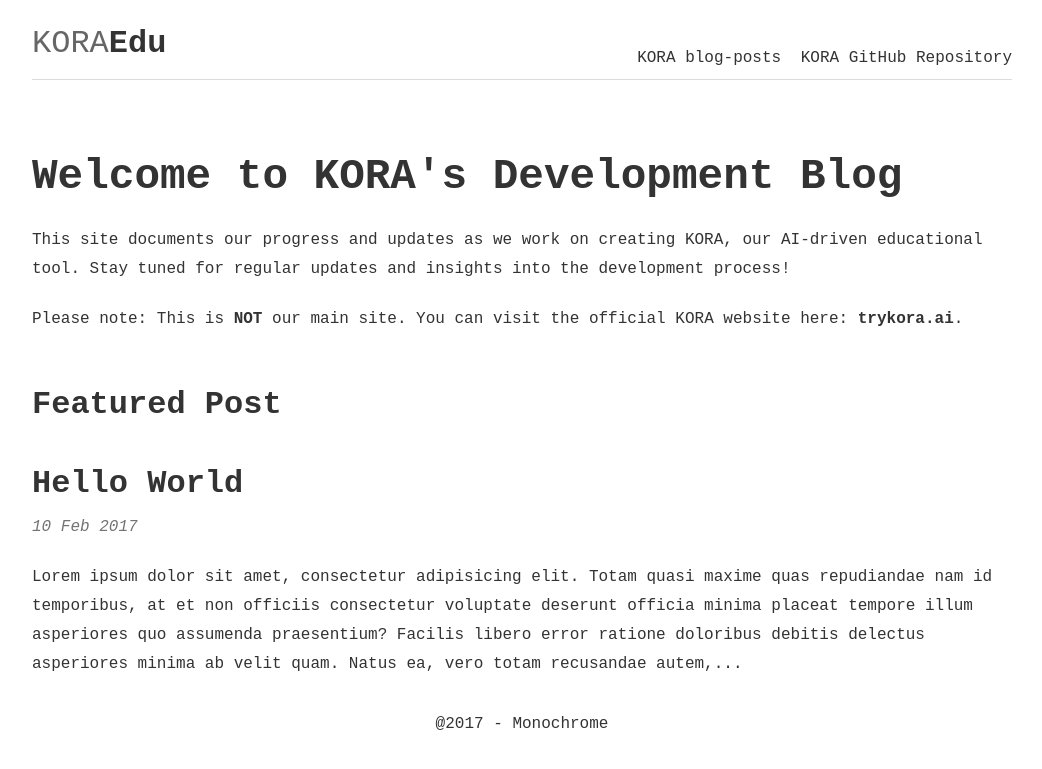
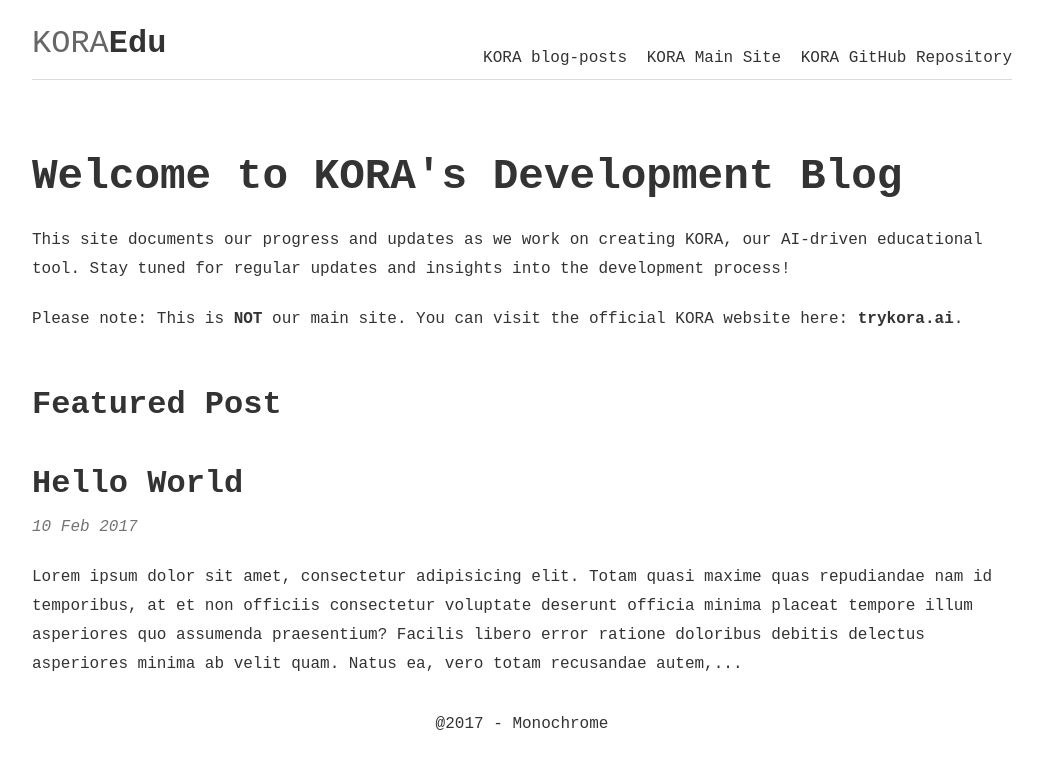
Before and after one commit to kora-edu/kora-edu.github.io, a Jekyll site: the page built from index.html, in a window 1280 px wide. Shown: the top 769 px of the page, without its empty margins (118-1160 px from the left). Built offline with Jekyll 4.4.1, drawn with Linux system fonts in a browser that asks for light colours; the list of posts is cut into pages by our own code.

Commit message:
template

```diff
--- a/_includes/link.html
+++ b/_includes/link.html
@@ -1,2 +1,2 @@
-<!-- <a href="https://trykora.ai" target="_blank" title="Visit ">KORA Main Site</a> -->
+<a href="https://trykora.ai" target="_blank" title="Visit ">KORA Main Site</a>
 <a href="https://github.com/kora-edu" target="_blank" title="Visit KORA's GitHub Repository">KORA GitHub Repository</a>
```
